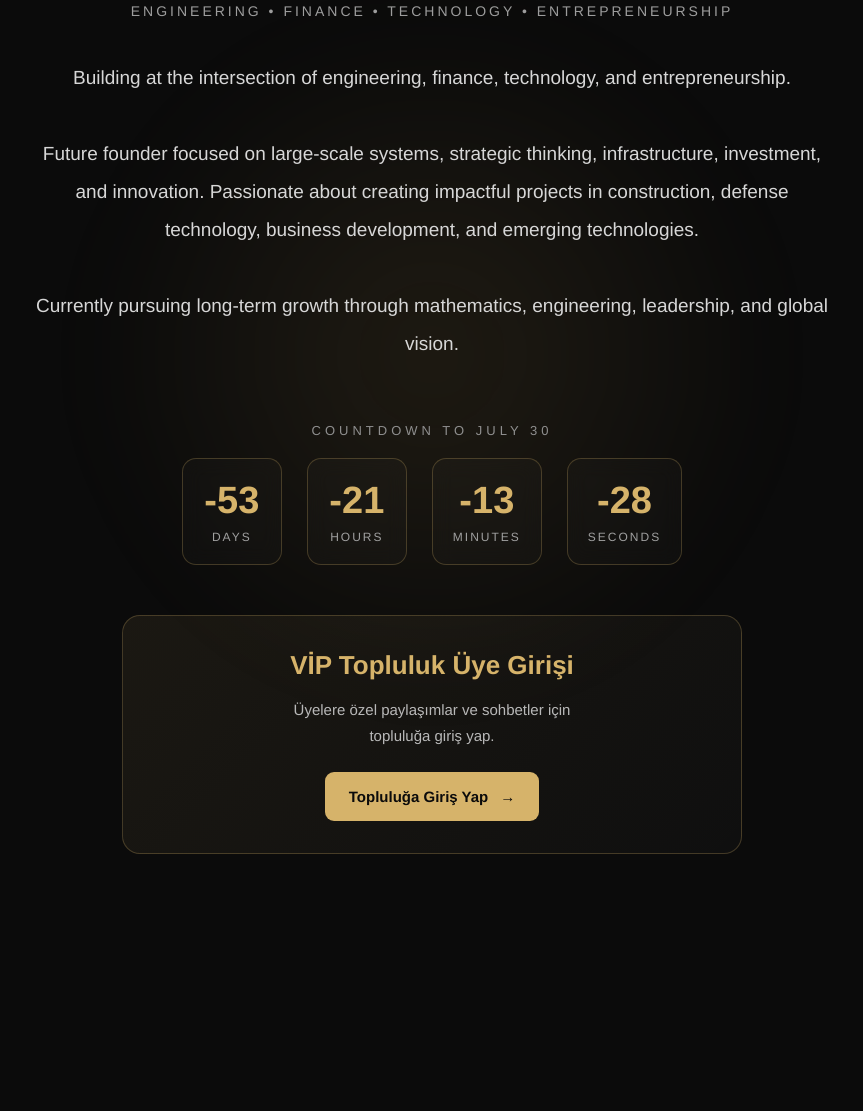
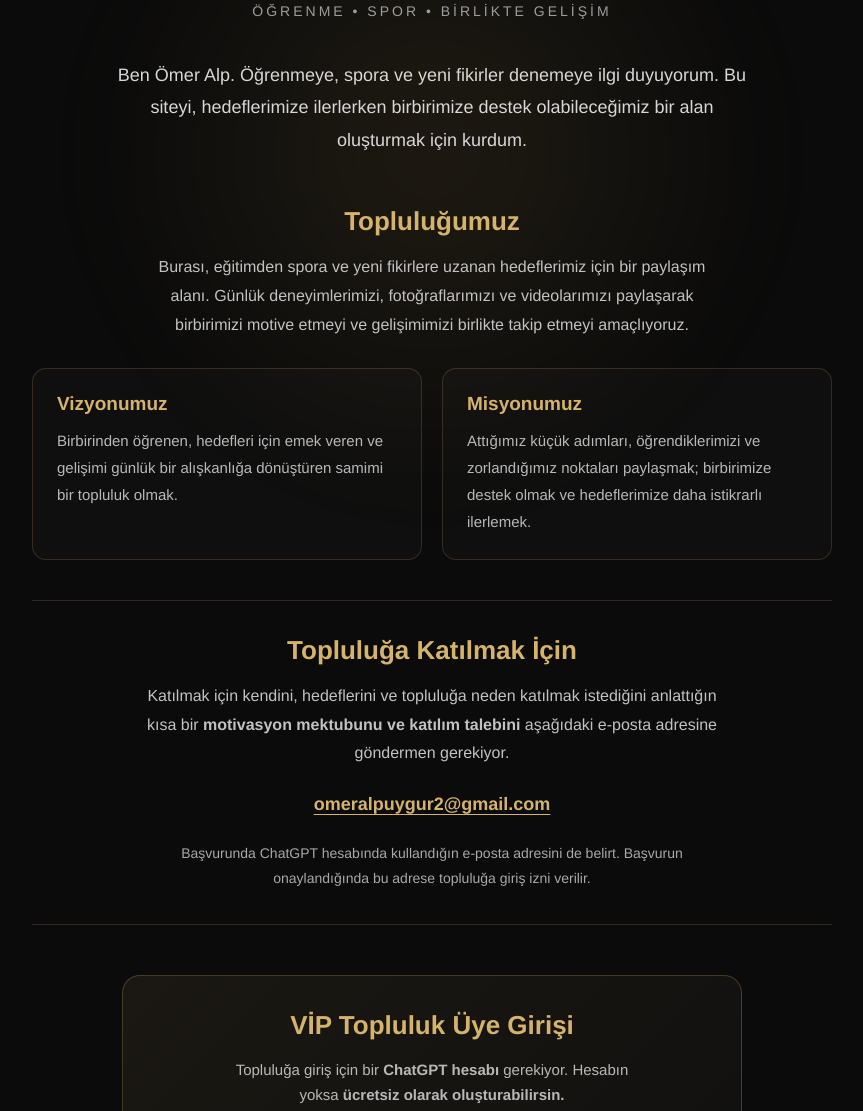
Before and after one commit to omeralpuygur2-hue/omeralpuygur, a plain HTML site: page index.html in a window 1280 px wide. Shown: the part 195-1306 px from the top of the page, without its empty margins (208-1071 px from the left). Before the commit the page ends 1099 px from the top, so only its background shows below. Drawn offline with Linux system fonts and the light colour scheme.

Commit message:
Localize homepage and add community purpose and membership guidance

```diff
--- a/index.html
+++ b/index.html
@@ -1,9 +1,10 @@
 <!DOCTYPE html>
-<html lang="en">
+<html lang="tr">
 <head>
   <meta charset="UTF-8" />
   <meta name="viewport" content="width=device-width, initial-scale=1.0"/>
   <title>Ömer Alp Uygur</title>
+  <meta name="description" content="Ömer Alp Uygur ve birlikte gelişmeye odaklanan özel topluluk. Vizyonumuz, misyonumuz, katılım başvurusu ve üye girişi." />
 
   <style>
 
@@ -27,16 +28,21 @@
 
     .background-glow{
       position:absolute;
+      top:0;
       width:700px;
+      max-width:100%;
       height:700px;
       background:radial-gradient(circle, rgba(180,145,75,0.12) 0%, rgba(0,0,0,0) 70%);
       filter:blur(40px);
       z-index:0;
+      pointer-events:none;
     }
 
     .container{
       position:relative;
       z-index:2;
+      width:100%;
+      min-width:0;
       max-width:900px;
       padding:50px;
       text-align:center;
@@ -67,48 +73,92 @@
 
     .description{
       color:#d7d7d7;
-      font-size:19px;
-      line-height:2;
+      max-width:650px;
+      font-size:18px;
+      line-height:1.8;
       font-weight:300;
-      margin-bottom:60px;
+      margin:0 auto 48px;
     }
 
-    .counter-title{
-      color:#8f8f8f;
-      font-size:13px;
-      letter-spacing:4px;
-      text-transform:uppercase;
-      margin-bottom:20px;
+    h2{
+      margin-bottom:14px;
+      color:#d6b36a;
+      font-size:26px;
+      line-height:1.35;
+      font-weight:600;
     }
 
-    #countdown{
-      display:flex;
-      justify-content:center;
-      gap:25px;
-      flex-wrap:wrap;
+    .community-about > p,
+    .join-community > p{
+      max-width:65ch;
+      margin:0 auto;
+      color:#c2c2c2;
+      font-size:16px;
+      line-height:1.8;
     }
 
-    .time-box{
-      min-width:100px;
-      padding:20px;
-      border:1px solid rgba(214,179,106,0.25);
+    .purpose-grid{
+      display:grid;
+      grid-template-columns:repeat(2, minmax(0, 1fr));
+      gap:20px;
+      margin-top:28px;
+      text-align:left;
+    }
+
+    .purpose-card{
+      padding:24px;
+      border:1px solid rgba(214,179,106,0.18);
       background:rgba(255,255,255,0.02);
       border-radius:14px;
-      backdrop-filter:blur(10px);
     }
 
-    .number{
-      font-size:38px;
+    .purpose-card h3{
       color:#d6b36a;
-      font-weight:700;
-      margin-bottom:8px;
+      font-size:19px;
+      font-weight:600;
+      margin-bottom:12px;
     }
 
-    .label{
-      color:#a0a0a0;
-      font-size:12px;
-      letter-spacing:2px;
-      text-transform:uppercase;
+    .purpose-card p{
+      color:#b8b8b8;
+      font-size:15px;
+      line-height:1.8;
+    }
+
+    .join-community{
+      margin-top:40px;
+      padding:32px 0;
+      border-top:1px solid rgba(214,179,106,0.18);
+      border-bottom:1px solid rgba(214,179,106,0.18);
+    }
+
+    .contact-email{
+      display:inline-block;
+      margin:18px 0;
+      padding:8px 0;
+      font-size:18px;
+      font-weight:600;
+      overflow-wrap:anywhere;
+    }
+
+    a{
+      color:#d6b36a;
+      text-underline-offset:4px;
+    }
+
+    a:hover{
+      color:#e3c582;
+    }
+
+    a:focus-visible{
+      outline:2px solid #d6b36a;
+      outline-offset:5px;
+      border-radius:3px;
+    }
+
+    .join-community .application-note{
+      font-size:14px;
+      color:#a8a8a8;
     }
 
     .vip-community{
@@ -120,20 +170,24 @@
       background:linear-gradient(135deg, rgba(214,179,106,0.08), rgba(255,255,255,0.02));
     }
 
-    .vip-community h2{
-      margin-bottom:14px;
-      color:#d6b36a;
-      font-size:26px;
-      line-height:1.35;
-      font-weight:600;
-    }
-
     .vip-community p{
-      max-width:40ch;
+      max-width:52ch;
       margin:0 auto 24px;
       color:#b8b8b8;
       font-size:15px;
       line-height:1.7;
+    }
+
+    .vip-community .account-note{
+      margin:22px auto 0;
+      font-size:14px;
+      color:#a8a8a8;
+    }
+
+    .account-note a{
+      display:inline-block;
+      margin-top:10px;
+      padding:10px 0;
     }
 
     .vip-entry{
@@ -155,11 +209,7 @@
 
     .vip-entry:hover{
       background:#e3c582;
-    }
-
-    .vip-entry:focus-visible{
-      outline:2px solid #d6b36a;
-      outline-offset:5px;
+      color:#0b0b0b;
     }
 
     @media(max-width:768px){
@@ -178,13 +228,8 @@
         line-height:1.8;
       }
 
-      .time-box{
-        min-width:80px;
-        padding:15px;
-      }
-
-      .number{
-        font-size:28px;
+      .purpose-grid{
+        grid-template-columns:1fr;
       }
 
       .vip-community{
@@ -192,7 +237,7 @@
         padding:28px 20px;
       }
 
-      .vip-community h2{
+      h2{
         font-size:23px;
       }
 
@@ -203,89 +248,81 @@
 
 <body>
 
-  <div class="background-glow"></div>
+  <div class="background-glow" aria-hidden="true"></div>
 
-  <div class="container">
+  <main class="container">
 
+    <header>
     <h1>ÖMER ALP UYGUR</h1>
 
-    <div class="line"></div>
+    <div class="line" aria-hidden="true"></div>
 
-    <div class="subtitle">
-      ENGINEERING • FINANCE • TECHNOLOGY • ENTREPRENEURSHIP
-    </div>
+    <p class="subtitle">
+      ÖĞRENME • SPOR • BİRLİKTE GELİŞİM
+    </p>
 
-    <div class="description">
-      Building at the intersection of engineering, finance, technology, and entrepreneurship.
-      <br><br>
-      Future founder focused on large-scale systems, strategic thinking, infrastructure,
-      investment, and innovation. Passionate about creating impactful projects in construction,
-      defense technology, business development, and emerging technologies.
-      <br><br>
-      Currently pursuing long-term growth through mathematics, engineering,
-      leadership, and global vision.
-    </div>
+    <p class="description">
+      Ben Ömer Alp. Öğrenmeye, spora ve yeni fikirler denemeye ilgi duyuyorum.
+      Bu siteyi, hedeflerimize ilerlerken birbirimize destek olabileceğimiz bir alan oluşturmak için kurdum.
+    </p>
+    </header>
 
-    <div class="counter-title">
-      Countdown to July 30
-    </div>
+    <section class="community-about" aria-labelledby="community-title">
+      <h2 id="community-title">Topluluğumuz</h2>
+      <p>
+        Burası, eğitimden spora ve yeni fikirlere uzanan hedeflerimiz için bir paylaşım alanı.
+        Günlük deneyimlerimizi, fotoğraflarımızı ve videolarımızı paylaşarak birbirimizi
+        motive etmeyi ve gelişimimizi birlikte takip etmeyi amaçlıyoruz.
+      </p>
+      <div class="purpose-grid">
+        <div class="purpose-card">
+          <h3>Vizyonumuz</h3>
+          <p>
+            Birbirinden öğrenen, hedefleri için emek veren ve gelişimi günlük bir alışkanlığa
+            dönüştüren samimi bir topluluk olmak.
+          </p>
+        </div>
+        <div class="purpose-card">
+          <h3>Misyonumuz</h3>
+          <p>
+            Attığımız küçük adımları, öğrendiklerimizi ve zorlandığımız noktaları paylaşmak;
+            birbirimize destek olmak ve hedeflerimize daha istikrarlı ilerlemek.
+          </p>
+        </div>
+      </div>
+    </section>
 
-    <div id="countdown">
+    <section class="join-community" aria-labelledby="join-title">
+      <h2 id="join-title">Topluluğa Katılmak İçin</h2>
+      <p>
+        Katılmak için kendini, hedeflerini ve topluluğa neden katılmak istediğini anlattığın
+        kısa bir <strong>motivasyon mektubunu ve katılım talebini</strong>
+        aşağıdaki e-posta adresine göndermen gerekiyor.
+      </p>
+      <a class="contact-email" href="mailto:omeralpuygur2@gmail.com?subject=Topluluk%20Kat%C4%B1l%C4%B1m%20Talebi">omeralpuygur2@gmail.com</a>
+      <p class="application-note">
+        Başvurunda ChatGPT hesabında kullandığın e-posta adresini de belirt.
+        Başvurun onaylandığında bu adrese topluluğa giriş izni verilir.
+      </p>
+    </section>
 
-      <div class="time-box">
-        <div class="number" id="days">00</div>
-        <div class="label">Days</div>
-      </div>
-
-      <div class="time-box">
-        <div class="number" id="hours">00</div>
-        <div class="label">Hours</div>
-      </div>
-
-      <div class="time-box">
-        <div class="number" id="minutes">00</div>
-        <div class="label">Minutes</div>
-      </div>
-
-      <div class="time-box">
-        <div class="number" id="seconds">00</div>
-        <div class="label">Seconds</div>
-      </div>
-
-    </div>
-
-    <section class="vip-community" lang="tr" aria-labelledby="vip-community-title">
+    <section class="vip-community" aria-labelledby="vip-community-title">
       <h2 id="vip-community-title">VİP Topluluk Üye Girişi</h2>
-      <p>Üyelere özel paylaşımlar ve sohbetler için topluluğa giriş yap.</p>
+      <p>
+        Topluluğa giriş için bir <strong>ChatGPT hesabı</strong> gerekiyor.
+        Hesabın yoksa <strong>ücretsiz olarak oluşturabilirsin.</strong>
+      </p>
       <a class="vip-entry" href="https://omeralp-topluluk.omeralpuygur2.chatgpt.site">
         Topluluğa Giriş Yap <span aria-hidden="true">&rarr;</span>
       </a>
+      <p class="account-note">
+        Giriş yaparken erişim izni verilen e-posta adresine bağlı ChatGPT hesabını kullan.
+        <br>
+        <a href="https://chatgpt.com/">Ücretsiz ChatGPT hesabı oluştur</a>
+      </p>
     </section>
 
-  </div>
-
-<script>
-
-const targetDate = new Date("July 30, 2026 00:00:00").getTime();
-
-const countdown = setInterval(function() {
-
-  const now = new Date().getTime();
-  const distance = targetDate - now;
-
-  const days = Math.floor(distance / (1000 * 60 * 60 * 24));
-  const hours = Math.floor((distance % (1000 * 60 * 60 * 24)) / (1000 * 60 * 60));
-  const minutes = Math.floor((distance % (1000 * 60 * 60)) / (1000 * 60));
-  const seconds = Math.floor((distance % (1000 * 60)) / 1000);
-
-  document.getElementById("days").innerHTML = days;
-  document.getElementById("hours").innerHTML = hours;
-  document.getElementById("minutes").innerHTML = minutes;
-  document.getElementById("seconds").innerHTML = seconds;
-
-}, 1000);
-
-</script>
+  </main>
 
 </body>
 </html>
```
